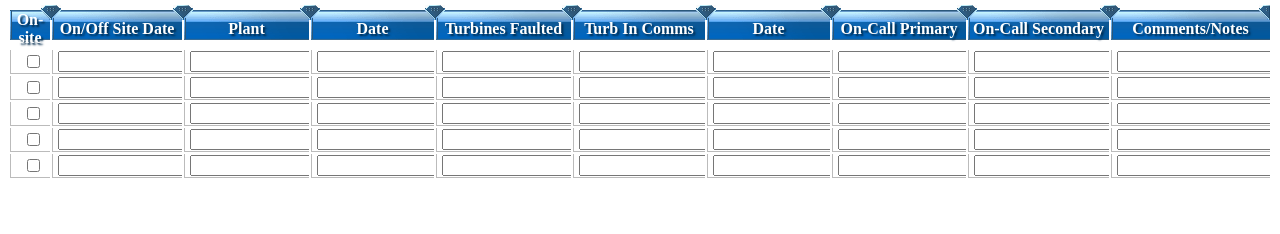
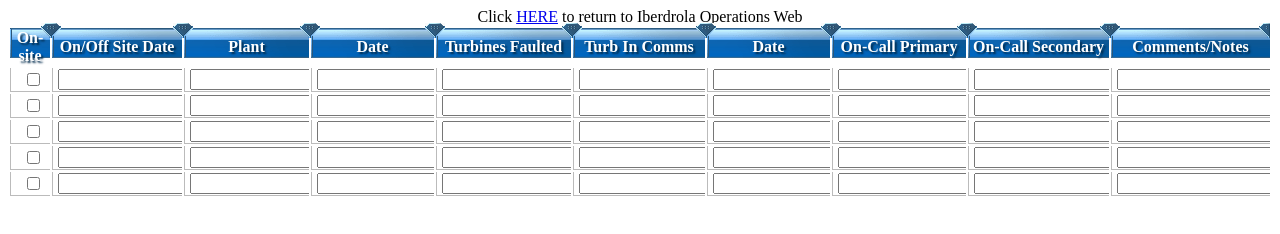
Before and after one commit to cheunste/shareTable, a plain HTML site: page index.html in a window 1280 px wide. Drawn offline with Linux system fonts and the light colour scheme; no server answers.

Commit message:
Probably just cleanup

```diff
--- a/index.html
+++ b/index.html
@@ -24,6 +24,12 @@
 </head>
 <body>
 
+	<div>
+	Click
+	<a href="http://localhost:8500/www/index.cfm">HERE</a>
+	to return to Iberdrola Operations Web
+	</div>
+
 	<table id="siteTable">
 	<!--
 		<colgroup span="4" class="columns">
```
